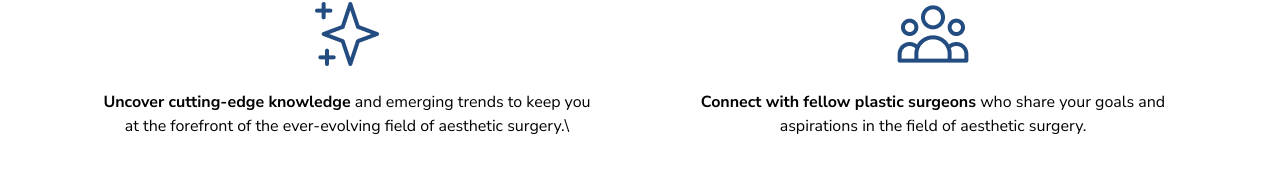
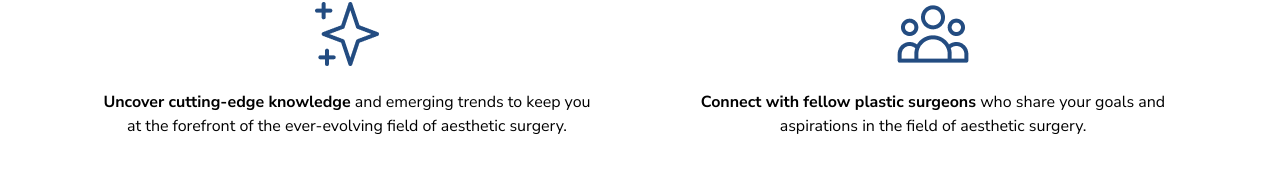
Before and after one commit to boggslabayen/osaps-2024-full, a Next.js app: page / in a window 1280 px wide. Shown: the part 3468-3656 px from the top of the page. Built offline with nearby package versions, Linux system fonts and the light colour scheme.

Commit message:
fixed last space

```diff
--- a/app/globals.css
+++ b/app/globals.css
@@ -4,7 +4,7 @@
 
 
 body {
-
+margin: 0px;
 }
 
 
--- a/app/page.tsx
+++ b/app/page.tsx
@@ -284,7 +284,7 @@ export default function Home() {
             alt='icon for sparkle'
             />
 
-             <p className='text-center pt-4'><span className='font-bold'>Uncover cutting-edge knowledge</span> and emerging trends to keep you at the forefront of the ever-evolving field of aesthetic surgery.\</p>
+             <p className='text-center pt-4'><span className='font-bold'>Uncover cutting-edge knowledge</span> and emerging trends to keep you at the forefront of the ever-evolving field of aesthetic surgery.</p>
             </div>
 
             <div className='   py-4 flex flex-col items-center mx-8'>
```
